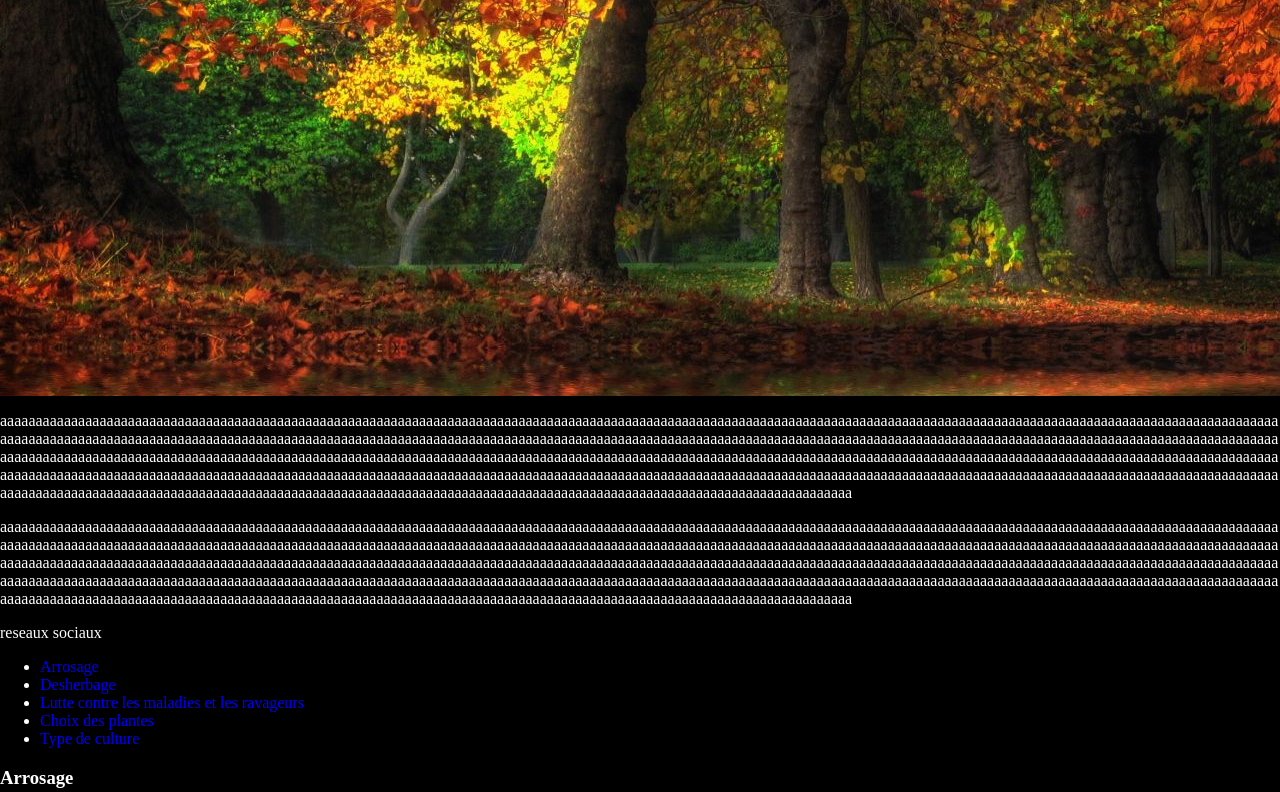
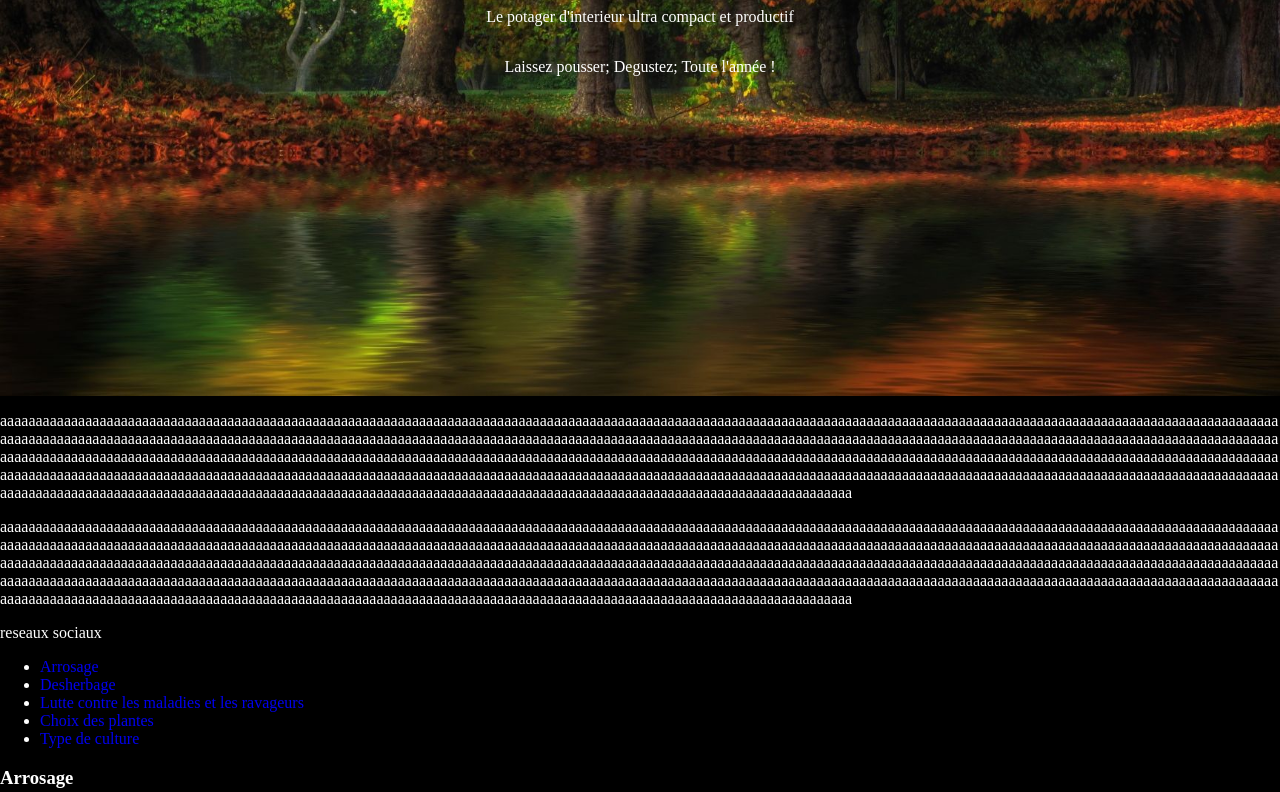
Before and after one commit to ProjetHtmlGini/Test, a plain HTML site: page index.html in a window 1280 px wide. Shown: the part 404-1196 px from the top of the page. Drawn offline with Linux system fonts and the light colour scheme; files that its build step writes are made by us from their sources; files whose address does not match are found by name.

Commit message:
Update style.css

```diff
--- a/css/style.css
+++ b/css/style.css
@@ -15,8 +15,14 @@ header
 {
 	background-image: url(/home/ann1/michelm/projet/images/foret.jpg);
 	background-repeat: no-repeat;
-	background-attachment: static;
+	background-attachment: fixed;
+	background-size: cover;
 	height: 100vh;
+	display: flex;
+	flex-direction: column;
+	justify-content: center;
+	text-align: center;
+	position: flex;
 }
 
 h1
```
